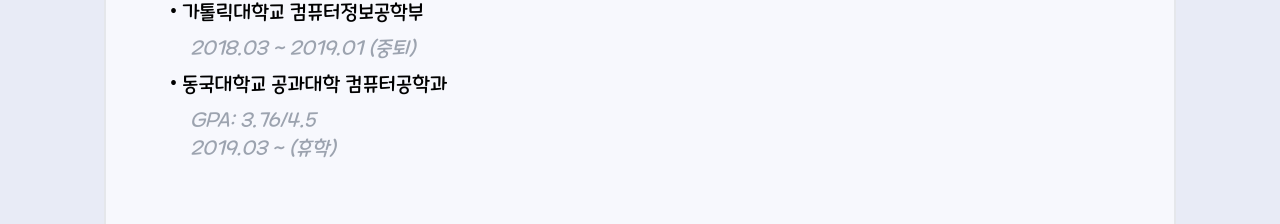
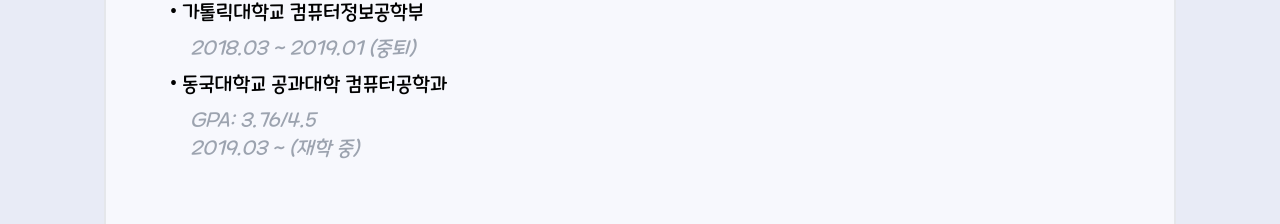
Before and after one commit to RieLCho/rielcho.xyz, a React (Vite) app: page / in a window 1280 px wide. Shown: the part 968-1192 px from the top of the page. Built offline with nearby package versions, Linux system fonts and the light colour scheme.

Commit message:
fix: education status

```diff
--- a/src/main/Education.tsx
+++ b/src/main/Education.tsx
@@ -17,7 +17,7 @@
             </SubTitle>
             <div className="pl-5">
                 <Italic>GPA: 3.76/4.5</Italic>
-                <Italic>2019.03 ~ (휴학)</Italic>
+                <Italic>2019.03 ~ (재학 중)</Italic>
             </div>
         </div>
     );
```
